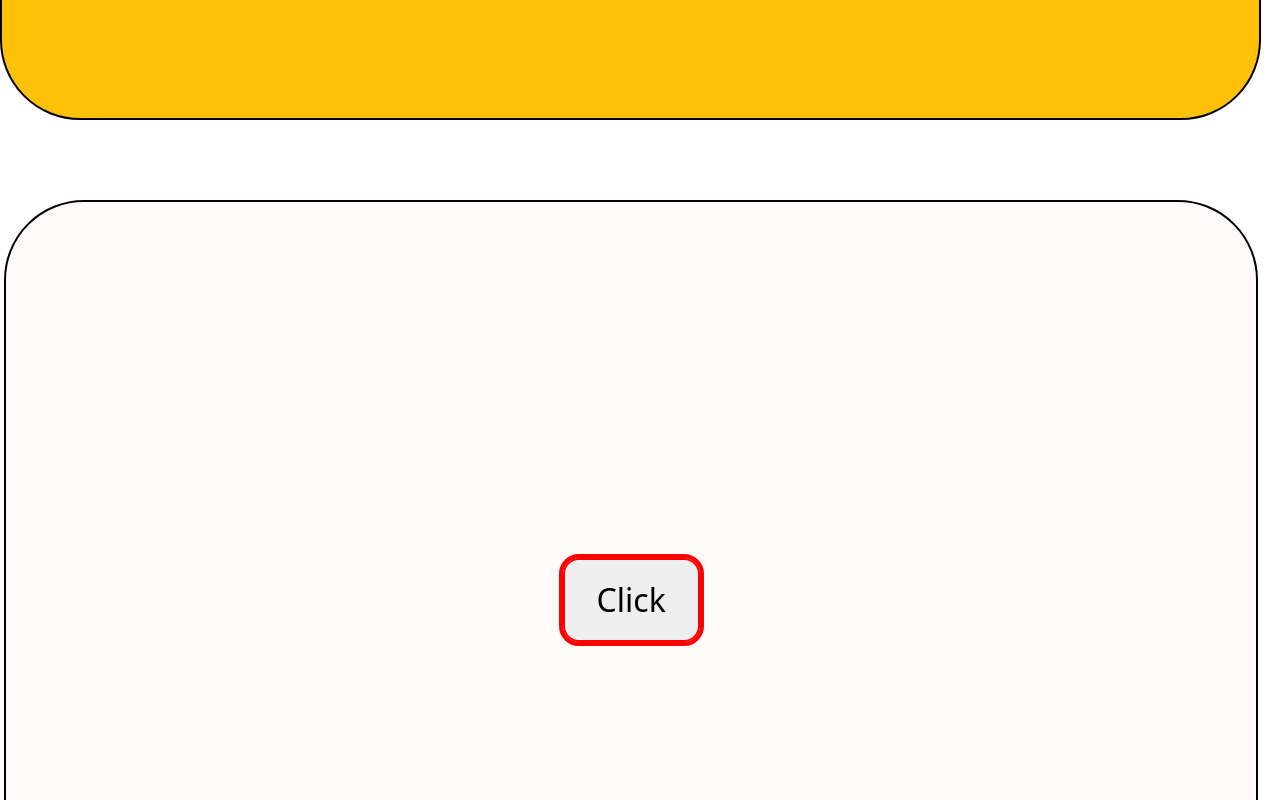
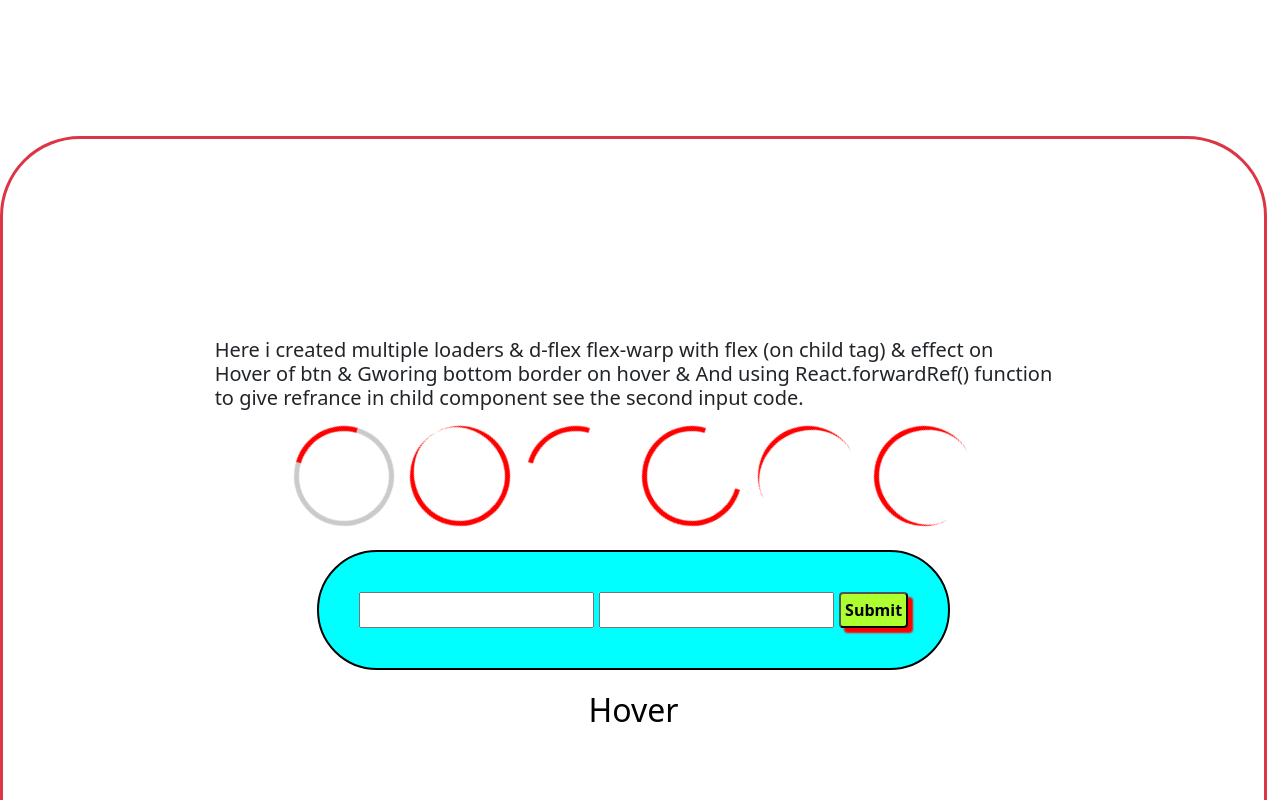
Before and after one commit to Ashishkuldeep23/small-projects2, a React (Vite) app: page / in a window 1280 px wide. Shown: the part 680-1480 px from the top of the page. Built offline with nearby package versions, Linux system fonts and the light colour scheme; no server answers.

Commit message:
Prectice one

```diff
--- a/src/App.jsx
+++ b/src/App.jsx
@@ -12,6 +12,12 @@ import Prectice2 from './components/Pectice2/Prectice2';
 
 import Calculator from './components/Calculator/Calculator';
 
+import AllProjectShow from './components/All_project_Show/AllProjectShow';
+
+import ListItemInterview from "./components/ListItemInterview/ListItemInterview"
+
+import Precice3 from './components/Prectice3/Precice3';
+
 import "./app.css"
 
 
@@ -22,10 +28,20 @@ function App() {
   return (
     <>
 
+      {/* Prectice  */}
 
+      <ListItemInterview />
+
+
+      {/* My new project all project show div -------> */}
+
+      {/* <AllProjectShow /> */}
 
 
       {/* Prectice React and css and also js */}
+
+      <Precice3 />
+
 
       <Prectice2 />
 
--- /dev/null
+++ b/src/components/All_project_Show/AllProjectShow.jsx
@@ -0,0 +1,25 @@
+
+import React from 'react'
+
+import "./allProjectShow.css"
+
+
+function AllProjectShow() {
+  return (
+    <div className='main_all_project_show d-flex flex-column justify-content-center align-items-center text-center text-danger'>
+        <div>Header</div>
+        <div>Crousal</div>
+        <div>Search with transformY in minus</div>
+        <div>Highlight</div>
+        <div>All cards shorted by category</div>
+
+        <h3>{"Extra ------>"}</h3>
+
+        <h5>onclick open modal and show content</h5>
+        <h5>Admin panel o create new card</h5>
+
+    </div>
+  )
+}
+
+export default AllProjectShow
--- /dev/null
+++ b/src/components/All_project_Show/allProjectShow.css
@@ -0,0 +1,5 @@
+.main_all_project_show{
+    width: 98.5vw;
+    min-height: 100vh;
+
+}
--- a/src/components/Calculator/calculator.css
+++ b/src/components/Calculator/calculator.css
@@ -1,8 +1,10 @@
 .calculator_main{
 
-    height: 100vh;
+    min-height: 100vh;
+    height: auto;
     border-radius: 10vh;
     width: 99vw;
+    padding: 1vh;
 }
 
 
--- /dev/null
+++ b/src/components/ListItemInterview/ListItemInterview.jsx
@@ -0,0 +1,66 @@
+
+
+
+import React, { useState, useRef } from "react";
+
+
+const arr = ["Mango", "Banana", "Graps"]
+
+
+
+const ListItemInterview = () => {
+
+    const [list, setList] = useState(arr)
+
+
+    const [checked, setChecked] = useState("")
+
+
+    const mainDivRef = useRef(null)
+
+
+    function deleteHandler(index) {
+
+        let newArr = list.filter((ele, i) => { return index !== i })
+        setList([...newArr])
+    }
+
+
+    function checkedHandler(index) {
+
+        console.log(checked)
+
+        setChecked(index)
+
+
+        // console.log(mainDivRef)
+
+    }
+
+
+
+
+    return (
+
+        <div className="calculator_main d-flex justify-content-center flex-column align-items-center" >
+
+            {
+                list.map((el, i) => {
+                    return (
+                        <div key={i} className="d-flex" ref={mainDivRef}>
+                            <input key={i} type="checkBox" onClick={() => { checkedHandler(i); }} />
+                            <h1>{el}</h1>
+                            {(checked === i) && <button onClick={() => { deleteHandler(i); }}> X </button>}
+                        </div>
+                    )
+                })
+            }
+
+        </div>
+
+    )
+
+}
+
+
+export default ListItemInterview
--- /dev/null
+++ b/src/components/Prectice3/InputPrec3.jsx
@@ -0,0 +1,11 @@
+import React from 'react'
+
+const InputPrec3 = React.forwardRef((props , ref) => {
+    return (
+        <>
+            <input ref={ref} type="password" />
+        </>
+    )
+})
+
+export default InputPrec3
--- /dev/null
+++ b/src/components/Prectice3/Precice3.jsx
@@ -0,0 +1,52 @@
+import React, { useEffect, useRef } from 'react'
+import "./prectice3.css"
+
+import InputPrec3 from './inputPrec3'
+
+const Precice3 = () => {
+
+
+  const inputPassFocuse =  useRef(null)
+
+
+  useEffect( ()=>{
+
+    inputPassFocuse.current.focus()
+  } , [] )
+
+  return (
+    <>
+      <div className="calculator_main d-flex justify-content-center flex-column align-items-center border border-3 border-danger my-3">
+
+        <h5 className='px-5 w-75'>Here i created multiple loaders & d-flex flex-warp with flex (on child tag) & effect on Hover of btn & Gworing bottom border on hover & And using  React.forwardRef() function to give refrance in child component see the second input code. </h5>
+
+        <div className='d-flex flex-wrap'>
+
+          <div className='load_box' id='loader1'></div>
+          <div className='load_box' id='loader2'></div>
+          <div className='load_box' id='loader3'></div>
+          <div className='load_box' id='loader3_2nd'></div>
+          <div className='load_box' id='loader4'></div>
+          <div className='load_box' id='loader5'></div>
+
+        </div>
+
+        <div className='prec3 border'>
+          <input type="text" />
+
+          <InputPrec3  ref={inputPassFocuse} />
+
+          <button>Submit</button>
+
+        </div>
+
+          <a href="#grow_botto_border" id='grow_botto_border'>Hover</a>
+
+      </div>
+
+
+    </>
+  )
+}
+
+export default Precice3
--- /dev/null
+++ b/src/components/Prectice3/prectice3.css
@@ -0,0 +1,130 @@
+
+
+.load_box{
+    height: 100px ;
+    width: 100px ;
+    /* background-color: red; */
+    margin: 1vh;
+}
+
+#loader1{
+
+    border-radius: 50%;
+    border: 5px solid rgb(201, 202, 203);
+
+    border-top: 5px solid red;
+
+    animation: rotate 1s infinite linear ;
+}
+
+#loader2{
+
+    border-radius: 50%;
+    border: 5px solid red;
+    border-top: 0px;
+    animation: rotate 1s infinite linear ;
+}
+
+#loader3{
+    border-radius: 50%;
+    border: 5px solid transparent;
+    border-top: 5px solid red;
+    animation: rotate 1s infinite linear ;
+}
+
+#loader3_2nd{
+    border-radius: 50%;
+    border: 5px solid transparent;
+    border-top: 5px solid red;
+    border-left: 5px solid red;
+    border-bottom: 5px solid red;
+    animation: rotate 1s infinite linear ;
+}
+
+#loader4{
+    border-radius: 50%;
+    border-top: 5px solid red;
+    animation: rotate 1s infinite linear ;
+}
+
+#loader5{
+    border-radius: 50%;
+    border-top: 5px solid red;
+    border-left: 5px solid red;
+    animation: rotate 1s infinite linear ;
+}
+
+
+
+
+@keyframes rotate {
+    100%{
+        transform: rotate(360deg);
+    }
+
+}
+
+
+
+
+.prec3{
+    padding: 5vh;
+   border-radius: 10vh;
+   margin: 2vh 0;
+    border: 2px solid black !important;
+
+   display: flex;
+   flex-wrap: wrap;
+
+   background-color: cyan;
+   gap: 5px;
+}
+
+.prec3  input{
+    flex: 1 0 2rem;
+}
+
+.prec3  button{
+    flex: 1 0 2rem;
+
+    padding: 0.5vh;
+    background-color: greenyellow;
+    font-weight: bold;
+    border-radius: 0.5vh;
+
+    box-shadow: 5px 5px 2px  red;
+    transition: box-shadow 0.5s;
+
+}
+
+.prec3  button:hover{
+    box-shadow: -5px 5px 2px  red;
+}
+
+.prec3  button:focus{
+   transform: scale(.95);
+}
+
+
+.prec3 ~ a{
+    text-decoration: none;
+    font-size: 2rem;
+    color: black;
+    position: relative;
+}
+
+.prec3 ~ a::after{
+    content: "";
+    width: 0%;
+    height: 3px;
+    background-color: black;
+    position: absolute;
+    left: 0;
+    bottom: 5px;
+    transition:all .5s;
+}
+
+
+.prec3 ~ a:hover::after{
+    width: 105%;
+}
--- a/src/index.css
+++ b/src/index.css
@@ -12,3 +12,16 @@
 *{
   margin: 0;padding: 0;
 }
+
+
+html::-webkit-scrollbar{
+  width: 5px;
+}
+
+html::-webkit-scrollbar-track{
+  background-color: transparent;
+}
+
+html::-webkit-scrollbar-thumb{
+  background-color: transparent;
+}
```
